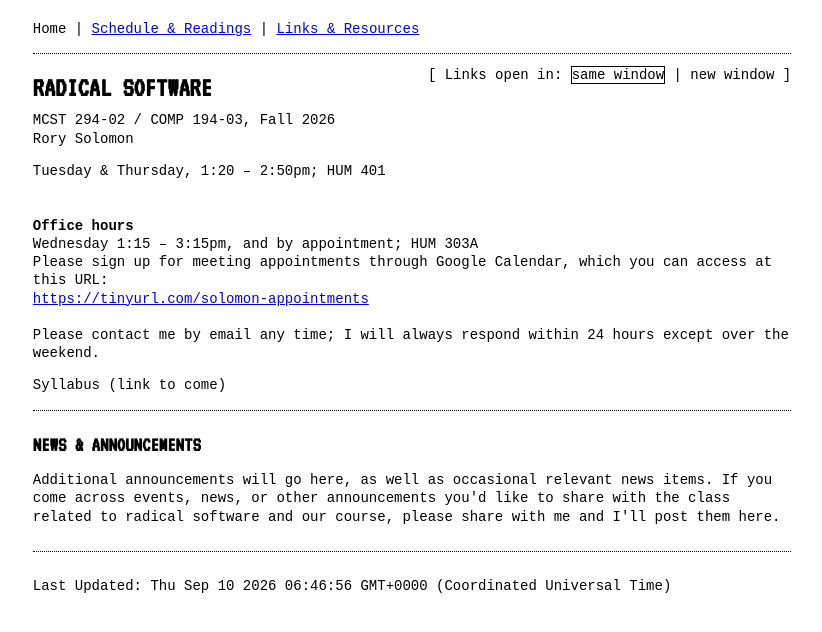
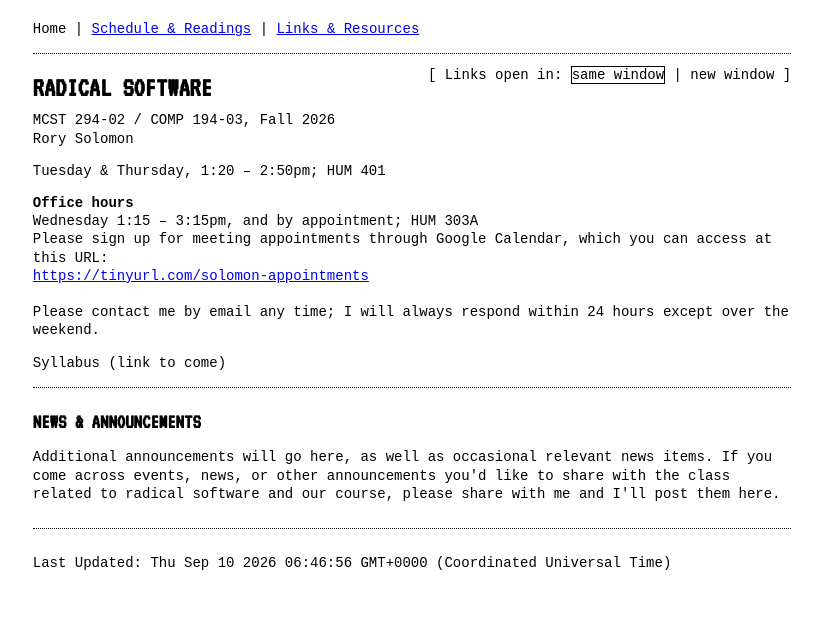
Before and after one commit to mcst294/fall-2026, a plain HTML site: page index.html in a window 1280 px wide. Shown: the whole page, without its empty margins (228-1050 px from the left). Drawn offline with nearby package versions, Linux system fonts and the light colour scheme.

Commit message:
minor markup cleanup

```diff
--- a/index.html
+++ b/index.html
@@ -33,11 +33,9 @@
       Rory Solomon <br />
     </p>
 
-    <div style="width: 100%; height: 55px;">
-      <div style="width: 50%; float: left;">
-	Tuesday & Thursday, 1:20 – 2:50pm; HUM 401 <br/>
-      </div>
-    </div>
+    <p>
+      Tuesday & Thursday, 1:20 – 2:50pm; HUM 401
+    </p>
 
     <div>
       <b>Office hours</b> <br/>
```
